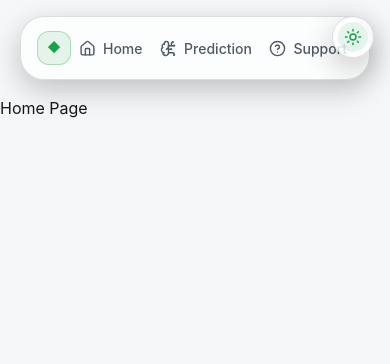
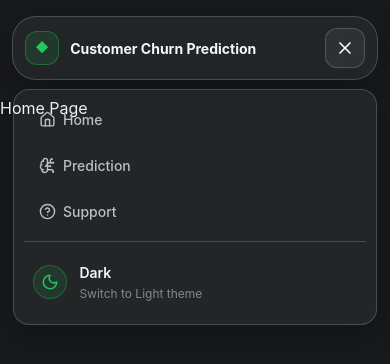
Before and after one commit to annnuspeaks/customer-churn-prediction, a React app in the folder frontend/: page / in a window 390 px wide. Both pictures are taken after a click on the button "Open navigation menu". Shown: the top 364 px of the page. Built offline with nearby package versions, Linux system fonts and the light colour scheme; the HTML template or start-up script is replaced by a standard one.

Commit message:
Implement responsive mobile navbar

```diff
--- a/frontend/src/App.jsx
+++ b/frontend/src/App.jsx
@@ -33,7 +33,8 @@ function App() {
   return (
     <BrowserRouter>
       <div className="app">
-        <Navbar />
+        <Navbar theme={theme} onToggle={handleThemeToggle} />
+
         <ThemeToggle theme={theme} onToggle={handleThemeToggle} />
         <BackToTop />
         <Routes>
--- a/frontend/src/components/Navbar/Navbar.css
+++ b/frontend/src/components/Navbar/Navbar.css
@@ -129,12 +129,182 @@
   outline-offset: 3px;
 }
 
+.navbar__menu-toggle {
+  display: none;
+
+  align-items: center;
+  justify-content: center;
+
+  width: 40px;
+  height: 40px;
+
+  border: 1px solid var(--glass-border);
+  border-radius: var(--radius-md);
+
+  color: var(--color-text-primary);
+  background: var(--glass-bg);
+
+  cursor: pointer;
+
+  transition:
+    color var(--transition-fast),
+    background-color var(--transition-fast),
+    border-color var(--transition-fast),
+    transform var(--transition-fast);
+}
+
+.navbar__menu-toggle:hover {
+  color: var(--color-accent);
+  background: var(--color-surface-hover);
+  border-color: var(--color-accent-border);
+}
+
+.navbar__menu-toggle:focus-visible {
+  outline: 2px solid var(--color-accent);
+  outline-offset: 3px;
+}
+
+.navbar__mobile-divider,
+.navbar__theme-toggle {
+  display: none;
+}
+
 @media (max-width: 768px) {
   .navbar__container {
+    position: relative;
     gap: 1rem;
+  }
+
+  .navbar__menu-toggle {
+    display: inline-flex;
+    flex-shrink: 0;
+  }
+
+  .navbar__nav {
+    display: none;
+
+    position: absolute;
+    top: calc(100% + 0.6rem);
+    left: 0;
+    right: 0;
+
+    flex-direction: column;
+    align-items: stretch;
+    gap: 0.35rem;
+
+    padding: 0.65rem;
+
+    background: var(--glass-bg);
+    border: 1px solid var(--glass-border);
+    border-radius: var(--radius-lg);
+
+    backdrop-filter: blur(var(--glass-blur));
+    -webkit-backdrop-filter: blur(var(--glass-blur));
+
+    box-shadow: var(--shadow-md);
+
+    z-index: calc(var(--z-navbar) + 10);
+  }
+
+  .navbar__nav--open {
+    display: flex;
+  }
+
+  .navbar__link {
+    justify-content: flex-start;
+    width: 100%;
+  }
+
+  .navbar__mobile-divider {
+    display: block;
+
+    width: 100%;
+    height: 1px;
+
+    margin: 0.25rem 0;
+
+    background: var(--glass-border);
+  }
+
+  .navbar__theme-toggle {
+    display: flex;
+    align-items: center;
+    gap: 0.75rem;
+
+    width: 100%;
+    padding: 0.6rem 0.5rem;
+
+    border: 1px solid transparent;
+    border-radius: var(--radius-md);
+
+    color: var(--color-text-primary);
+    background: transparent;
+
+    text-align: left;
+    cursor: pointer;
+
+    transition:
+      background-color var(--transition-fast),
+      border-color var(--transition-fast);
+  }
+
+  .navbar__theme-toggle:hover {
+    background: var(--color-surface-hover);
+    border-color: var(--glass-border);
+  }
+
+  .navbar__theme-toggle:focus-visible {
+    outline: 2px solid var(--color-accent);
+    outline-offset: 2px;
+  }
+
+  .navbar__theme-toggle-icon {
+    display: grid;
+    place-items: center;
+
+    width: 34px;
+    height: 34px;
+
+    flex-shrink: 0;
+
+    border: 1px solid var(--color-accent-border);
+    border-radius: 50%;
+
+    color: var(--color-accent);
+    background: var(--color-accent-soft);
+  }
+
+  .navbar__theme-toggle-content {
+    display: flex;
+    flex-direction: column;
+    gap: 0.1rem;
+  }
+
+  .navbar__theme-toggle-label {
+    font-size: var(--font-size-sm);
+    font-weight: var(--font-weight-semibold);
+  }
+
+  .navbar__theme-toggle-description {
+    color: var(--color-text-muted);
+    font-size: 0.75rem;
   }
 
   .navbar__brand-text {
     max-width: 260px;
   }
 }
+
+@media (max-width: 480px) {
+  .navbar {
+    padding-inline: 0.75rem;
+  }
+
+  .navbar__container {
+    padding: 0.6rem 0.75rem;
+  }
+
+  .navbar__brand-text {
+    max-width: calc(100vw - 130px);
+  }
+}
--- a/frontend/src/components/Navbar/Navbar.jsx
+++ b/frontend/src/components/Navbar/Navbar.jsx
@@ -1,32 +1,87 @@
-import { BrainCircuit, CircleHelp, House } from "lucide-react";
+import {
+  BrainCircuit,
+  CircleHelp,
+  House,
+  Menu,
+  Moon,
+  Sun,
+  X,
+} from "lucide-react";
+import { useState } from "react";
 import { Link } from "react-router-dom";
 import "./Navbar.css";
 
-function Navbar() {
+function Navbar({ theme, onToggle }) {
+  const [menuOpen, setMenuOpen] = useState(false);
+
+  const closeMenu = () => {
+    setMenuOpen(false);
+  };
+
+  const isDark = theme === "dark";
+
   return (
     <header className="navbar">
       <div className="navbar__container">
-        <Link to="/" className="navbar__brand">
+        <Link to="/" className="navbar__brand" onClick={closeMenu}>
           <span className="navbar__brand-mark">◆</span>
 
           <span className="navbar__brand-text">Customer Churn Prediction</span>
         </Link>
 
-        <nav className="navbar__nav" aria-label="Primary navigation">
-          <Link to="/" className="navbar__link">
+        <button
+          type="button"
+          className="navbar__menu-toggle"
+          onClick={() => setMenuOpen((current) => !current)}
+          aria-label={
+            menuOpen ? "Close navigation menu" : "Open navigation menu"
+          }
+          aria-expanded={menuOpen}
+        >
+          {menuOpen ? <X size={20} /> : <Menu size={20} />}
+        </button>
+
+        <nav
+          className={`navbar__nav ${menuOpen ? "navbar__nav--open" : ""}`}
+          aria-label="Primary navigation"
+        >
+          <Link to="/" className="navbar__link" onClick={closeMenu}>
             <House size={17} aria-hidden="true" />
             <span>Home</span>
           </Link>
 
-          <Link to="/prediction" className="navbar__link">
+          <Link to="/prediction" className="navbar__link" onClick={closeMenu}>
             <BrainCircuit size={17} aria-hidden="true" />
             <span>Prediction</span>
           </Link>
 
-          <Link to="/support" className="navbar__link">
+          <Link to="/support" className="navbar__link" onClick={closeMenu}>
             <CircleHelp size={17} aria-hidden="true" />
             <span>Support</span>
           </Link>
+
+          <div className="navbar__mobile-divider" />
+
+          <button
+            type="button"
+            className="navbar__theme-toggle"
+            onClick={onToggle}
+            aria-label={`Switch to ${isDark ? "light" : "dark"} theme`}
+          >
+            <span className="navbar__theme-toggle-icon">
+              {isDark ? <Moon size={18} /> : <Sun size={18} />}
+            </span>
+
+            <span className="navbar__theme-toggle-content">
+              <span className="navbar__theme-toggle-label">
+                {isDark ? "Dark" : "Light"}
+              </span>
+
+              <span className="navbar__theme-toggle-description">
+                Switch to {isDark ? "Light" : "Dark"} theme
+              </span>
+            </span>
+          </button>
         </nav>
       </div>
     </header>
--- a/frontend/src/components/ThemeToggle/ThemeToggle.css
+++ b/frontend/src/components/ThemeToggle/ThemeToggle.css
@@ -67,13 +67,15 @@
 
 @media (max-width: 768px) {
   .theme-toggle {
-    top: 1rem;
-    right: 1rem;
+    display: none;
   }
 }
 
 @media (max-width: 480px) {
   .theme-toggle {
+    top: 5.5rem;
+    right: 0.75rem;
+
     min-width: 42px;
     width: 42px;
     height: 42px;
```
Also changed, not shown: 1 other file (tests, documents, lock files or other folders).
